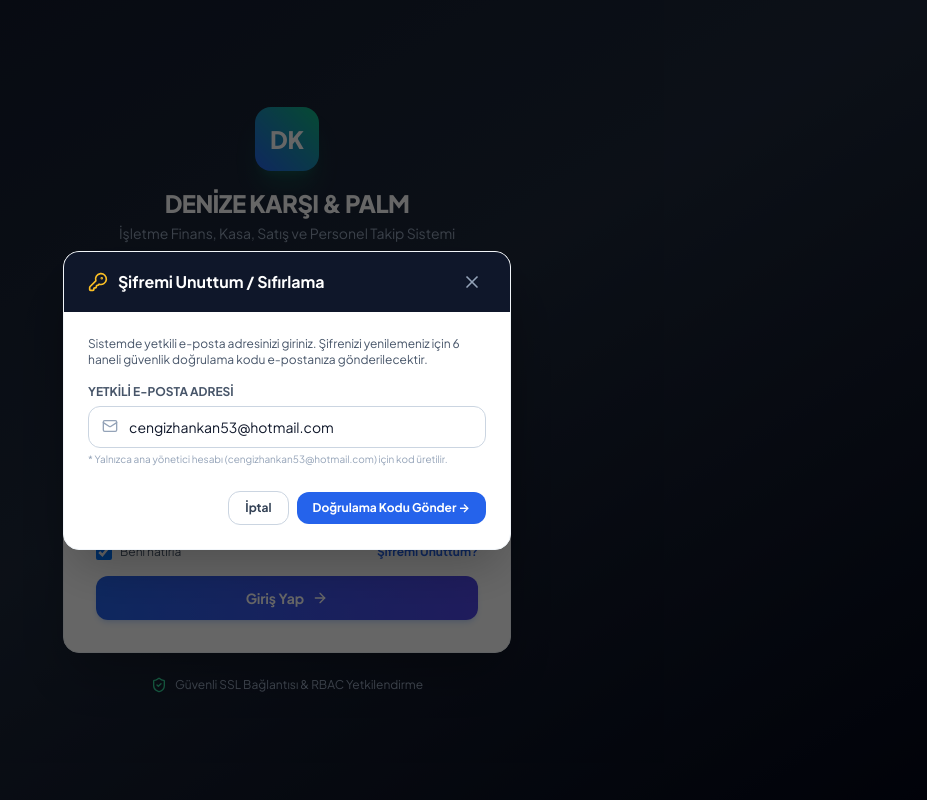
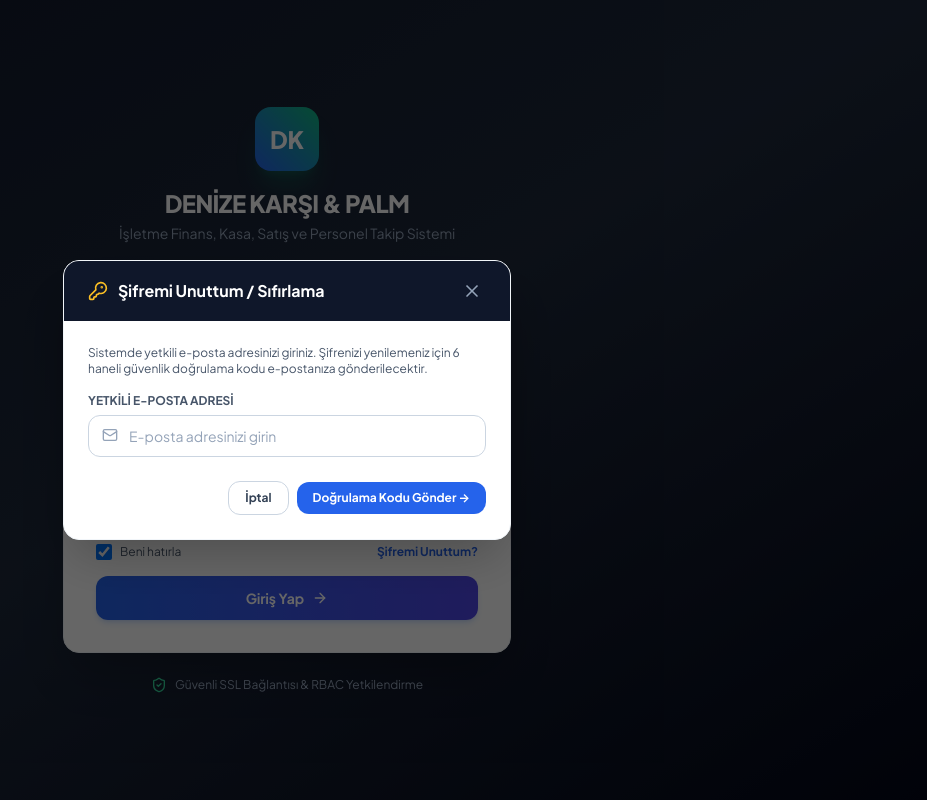
Before and after one commit to kadirkaracayir/denize-karsi-finans, a React (Vite) app in the folder client/: page / in a window 1280 px wide. Both pictures are taken after a click on the button "Şifremi Unuttum?". Shown: the whole page, without its empty margins (353-1280 px from the left). Built offline with nearby package versions, Linux system fonts and the light colour scheme.

Commit message:
fix: update login placeholder to generic text, remove hardcoded email, and include compiled production dist in repository for live deployment

```diff
--- a/client/src/pages/Login.jsx
+++ b/client/src/pages/Login.jsx
@@ -122,7 +122,7 @@ export default function Login() {
 
   const handleOpenForgot = () => {
     setForgotStep(1);
-    setForgotEmail(identifier.includes('@') ? identifier : 'cengizhankan53@hotmail.com');
+    setForgotEmail(identifier.includes('@') ? identifier : '');
     setForgotCode('');
     setNewPassword('');
     setConfirmPassword('');
@@ -172,7 +172,7 @@ export default function Login() {
                   type="text"
                   value={identifier}
                   onChange={(e) => setIdentifier(e.target.value)}
-                  placeholder="cengizhankan53@hotmail.com"
+                  placeholder="E-posta veya kullanıcı adınızı girin"
                   required
                   autoComplete="username"
                   className="w-full px-3.5 py-2.5 pl-10 border border-slate-300 rounded-xl text-sm focus:outline-none focus:ring-2 focus:ring-blue-600 focus:border-transparent text-slate-800"
@@ -296,15 +296,12 @@ export default function Login() {
                         type="email"
                         value={forgotEmail}
                         onChange={(e) => setForgotEmail(e.target.value)}
-                        placeholder="cengizhankan53@hotmail.com"
+                        placeholder="E-posta adresinizi girin"
                         required
                         className="w-full px-3.5 py-2.5 pl-10 border border-slate-300 rounded-xl text-sm focus:ring-2 focus:ring-blue-600 text-slate-800"
                       />
                       <Mail className="w-4 h-4 text-slate-400 absolute left-3.5 top-3" />
                     </div>
-                    <span className="text-[10px] text-slate-400 mt-1 block">
-                      * Yalnızca ana yönetici hesabı (cengizhankan53@hotmail.com) için kod üretilir.
-                    </span>
                   </div>
 
                   <div className="flex items-center justify-end space-x-2 pt-2">
```
Also changed, not shown: 6 other files (tests, documents, lock files or other folders).
